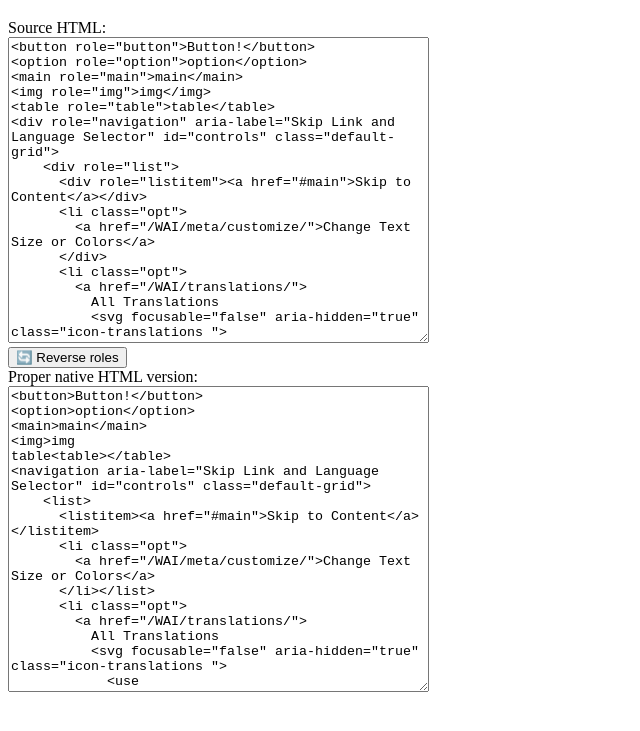
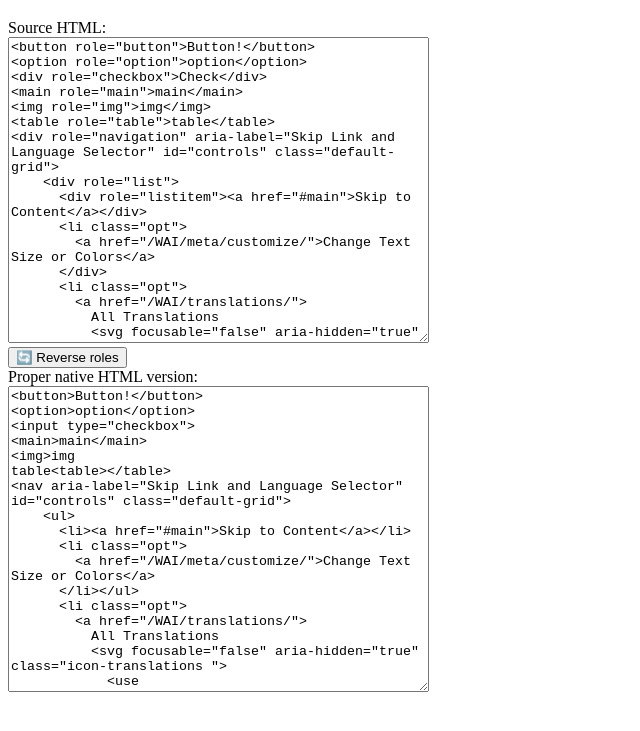
Before and after one commit to lloydi/role-reverser, a plain HTML site: page index.html in a window 1280 px wide. Shown: the part 61-792 px from the top of the page, without its empty margins (0-640 px from the left). Drawn offline with Linux system fonts and the light colour scheme.

Commit message:
Added role to element mapping

```diff
--- a/index.html
+++ b/index.html
@@ -21,6 +21,7 @@
         <div><label for="txtSource">Source HTML:</label></div>
         <textarea id="txtSource" cols="50" rows="20">&lt;button role="button"&gt;Button!&lt;/button&gt;
 &lt;option role="option"&gt;option&lt;/option&gt;
+&lt;div role="checkbox"&gt;Check&lt;/div&gt;
 &lt;main role="main"&gt;main&lt;/main&gt;
 &lt;img role="img"&gt;img&lt;/img&gt;
 &lt;table role="table"&gt;table&lt;/table&gt;
--- a/role-reverser.js
+++ b/role-reverser.js
@@ -30,9 +30,34 @@ function transformHTML() {
       } else {
         // Different element/role. Clone it
         swappedElCount++;
-        // Change the element type to match the role name
-        const newElement = document.createElement(role);
+        // Change the element type to match the role
 
+        const roleToElementMap = {
+          // Basic elements from previous example
+          link: { element: 'a' },
+          banner: { element: 'header' },
+          listitem: { element: 'li' },
+          list: { element: 'ul' },
+          navigation: { element: 'nav' },
+          columnheader: { element: 'th' },
+          gridcell: { element: 'td' },
+
+          // Input elements with types
+          checkbox: { element: 'input', type: 'checkbox' },
+          radio: { element: 'input', type: 'radio' },
+          textbox: { element: 'input', type: 'text' }
+        };
+
+        // Get the element and type in one lookup
+        const mapping = roleToElementMap[role] || { element: 'div' };
+        const newElTagName = mapping.element;
+        const elType = mapping.type; // Will be undefined for non-input elements
+        const newElement = document.createElement(newElTagName);
+
+        // If the mapping has a type property, add it to the element
+        if (mapping.type) {
+            newElement.setAttribute('type', mapping.type);
+        }
         // Copy all attributes from the original element to the new element
         Array.from(node.attributes).forEach(attr => {
           // Skip the class attribute since we're using it as the new tag name
```
